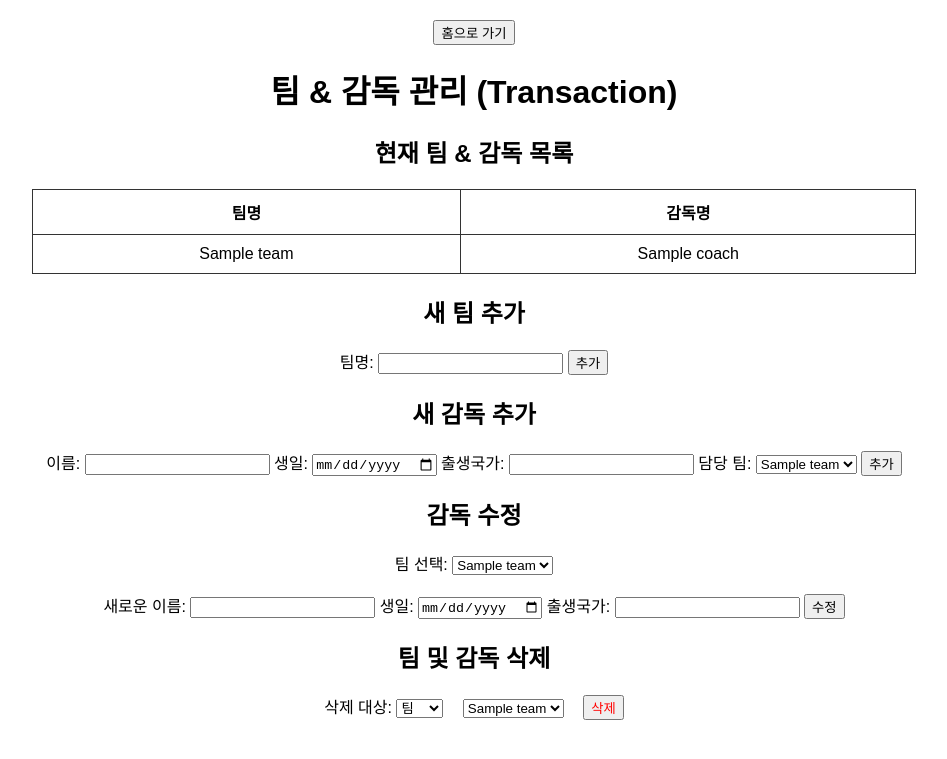
After one commit to seoahS01/BigData-Application, a PHP site: page /pages/transaction.php in a window 1280 px wide. The commit adds this page. Shown: the top 759 px of the page, without its empty margins (166-1113 px from the left). Run offline with PHP 8.4, Linux system fonts and the light colour scheme; tables that the repository leaves empty hold one stand-in row (values such as "Sample post").

Commit message:
feat: transaction.php 구현

```diff
--- a/team14/index.php
+++ b/team14/index.php
@@ -61,6 +61,10 @@
             <button type="submit">Coach Detail</button>
         </form>
 
+        <form action="pages/transaction.php" method="get">
+            <button type="submit">Transaction</button>
+        </form>
+
     </div>
 
 </body>
--- /dev/null
+++ b/team14/pages/transaction.php
@@ -0,0 +1,384 @@
+<?php
+
+// 담당자 2171054 황서아
+
+error_reporting(E_ALL);
+ini_set('display_errors', 1);
+include "../db_connect.php";
+
+$action = $_POST["action"] ?? "";
+$message = "";
+
+// INSERT
+if ($action === "insert_team") {
+
+    $team_name = trim($_POST["team_name"]);
+
+    if ($team_name === "") {
+        $message = "⚠ 팀명을 입력하세요.";
+    } else {
+
+        mysqli_begin_transaction($conn);
+
+        try {
+            $sql = "SELECT COALESCE(MAX(team_id), 0) + 1 AS new_id FROM team";
+            $res = mysqli_query($conn, $sql);
+            $row = mysqli_fetch_assoc($res);
+            $new_team_id = $row["new_id"];
+
+            $sql = "INSERT INTO team (team_id, team_name) VALUES (?, ?)";
+            $stmt = mysqli_prepare($conn, $sql);
+            mysqli_stmt_bind_param($stmt, "is", $new_team_id, $team_name);
+            mysqli_stmt_execute($stmt);
+
+            mysqli_commit($conn);
+            $message = "새 팀이 추가되었습니다.";
+
+        } catch (Exception $e) {
+            mysqli_rollback($conn);
+            $message = "팀 추가 실패: " . $e->getMessage();
+        }
+    }
+}
+
+if ($action === "insert_coach") {
+
+    $coach_name = trim($_POST["coach_name"]);
+    $birth_date = $_POST["birth_date"];
+    $birth_area = $_POST["birth_area"];
+    $team_id = intval($_POST["team_id"]);
+
+    if ($coach_name === "") {
+        $message = "⚠ 감독 이름을 입력하세요.";
+    } else {
+        mysqli_begin_transaction($conn);
+
+        try {
+            $sql = "SELECT COALESCE(MAX(coach_id), 0) + 1 AS new_id FROM coach";
+            $res = mysqli_query($conn, $sql);
+            $row = mysqli_fetch_assoc($res);
+            $new_coach_id = $row["new_id"];
+
+            $sql = "INSERT INTO coach (coach_id, name, birth_date, birth_area, team_id)
+                    VALUES (?, ?, ?, ?, ?)";
+            $stmt = mysqli_prepare($conn, $sql);
+            mysqli_stmt_bind_param($stmt, "isssi",
+                $new_coach_id, $coach_name, $birth_date, $birth_area, $team_id);
+            mysqli_stmt_execute($stmt);
+
+            mysqli_commit($conn);
+            $message = "새 감독이 추가되었습니다.";
+
+        } catch (Exception $e) {
+            mysqli_rollback($conn);
+            $message = "감독 추가 실패: " . $e->getMessage();
+        }
+    }
+}
+
+// UPDATE
+
+$protected_coaches = [
+    "A. Wenger", "A. Conte", "C. Shakespeare",
+    "M. Pochettino", "R. Hodgson", "D. Moyes"
+];
+
+if ($action === "update_coach") {
+
+    $team_id = intval($_POST["team_id"]);
+    $coach_name = trim($_POST["coach_name"]);
+    $birth_date = $_POST["birth_date"];
+    $birth_area = $_POST["birth_area"];
+
+    $q = mysqli_query($conn, "SELECT coach_id, name FROM coach WHERE team_id = $team_id");
+    $row = mysqli_fetch_assoc($q);
+
+    if (!$row) {
+        $message = "이 팀에는 감독이 없습니다.";
+    } else {
+        $coach_id = $row["coach_id"];
+        $old_name = $row["name"];
+
+        if (in_array($old_name, $protected_coaches)) {
+            $message = "기존 감독은 수정할 수 없습니다.";
+        } else {
+            mysqli_begin_transaction($conn);
+
+    try {
+        $sql = "UPDATE coach
+                SET name = ?, birth_date = ?, birth_area = ?
+                WHERE coach_id = ?";
+        $stmt = mysqli_prepare($conn, $sql);
+        mysqli_stmt_bind_param($stmt, "sssi",
+            $coach_name, $birth_date, $birth_area, $coach_id);
+        mysqli_stmt_execute($stmt);
+
+        mysqli_commit($conn);
+        $message = "감독 정보가 성공적으로 수정되었습니다.";
+
+    } catch (Exception $e) {
+        mysqli_rollback($conn);
+        $message = "감독 수정 실패: " . $e->getMessage();
+    }
+}}
+}
+
+
+// DELETE
+
+// 기존 데이터 (삭제 금지)
+$protected_teams = [
+    "Arsenal FC", "Chelsea FC",
+    "Tottenham Hotspur FC",
+    "Crystal Palace FC", "West Ham United FC"
+];
+
+$protected_coaches = [
+    "A. Wenger", "A. Conte", "C. Shakespeare",
+    "M. Pochettino", "R. Hodgson", "D. Moyes"
+];
+
+if (!empty($_POST['action']) && $_POST['action'] === 'delete') {
+
+    $target_type = $_POST['target_type'] ?? '';
+
+    if ($target_type === "team") {
+        $target_id = intval($_POST['team_target_id'] ?? 0);
+    } else if ($target_type === "coach") {
+        $target_id = intval($_POST['coach_target_id'] ?? 0);
+    } else {
+        $message = "삭제할 대상을 선택하세요.";
+        $target_id = 0;
+    }
+
+    if ($target_id <= 0) {
+        $message = "삭제할 대상을 선택하세요.";
+    }
+    else if ($target_type === "team") {
+
+        // 팀 이름 조회
+        $q = mysqli_query($conn, "SELECT team_name FROM team WHERE team_id = $target_id");
+        $row = mysqli_fetch_assoc($q);
+        if (!$row) {
+            $message = "팀 정보가 존재하지 않습니다.";
+        } else {
+
+            $team_name = $row["team_name"];
+
+            if (in_array($team_name, $protected_teams)) {
+                $message = "기존 팀은 삭제할 수 없습니다.";
+            } else {
+
+                mysqli_begin_transaction($conn);
+
+                try {
+                    // 감독 삭제
+                    $sql = "DELETE FROM coach WHERE team_id = ?";
+                    $stmt = mysqli_prepare($conn, $sql);
+                    mysqli_stmt_bind_param($stmt, "i", $target_id);
+                    mysqli_stmt_execute($stmt);
+
+                    // 팀 삭제
+                    $sql = "DELETE FROM team WHERE team_id = ?";
+                    $stmt = mysqli_prepare($conn, $sql);
+                    mysqli_stmt_bind_param($stmt, "i", $target_id);
+                    mysqli_stmt_execute($stmt);
+
+                    mysqli_commit($conn);
+                    $message = "팀 및 담당 감독이 삭제되었습니다.";
+
+                } catch (Exception $e) {
+                    mysqli_rollback($conn);
+                    $message = "삭제 실패: " . $e->getMessage();
+                }
+            }
+        }
+    }
+    else if ($target_type === "coach") {
+
+        $q = mysqli_query($conn, "SELECT name FROM coach WHERE coach_id = $target_id");
+        $row = mysqli_fetch_assoc($q);
+
+        if (!$row) {
+            $message = "감독 정보가 존재하지 않습니다.";
+        } else {
+
+            $coach_name = $row["name"];
+
+            if (in_array($coach_name, $protected_coaches)) {
+                $message = "기존 감독은 삭제할 수 없습니다.";
+            } else {
+
+                mysqli_begin_transaction($conn);
+
+                try {
+                    // 감독 삭제
+                    $sql = "DELETE FROM coach WHERE coach_id = ?";
+                    $stmt = mysqli_prepare($conn, $sql);
+                    mysqli_stmt_bind_param($stmt, "i", $target_id);
+                    mysqli_stmt_execute($stmt);
+
+                    mysqli_commit($conn);
+                    $message = "감독이 삭제되었습니다.";
+
+                } catch (Exception $e) {
+                    mysqli_rollback($conn);
+                    $message = "삭제 실패: " . $e->getMessage();
+                }
+            }
+        }
+    }
+}
+
+
+$sql = "
+    SELECT t.team_id, t.team_name,
+           c.coach_id, c.name AS coach_name
+    FROM team t
+    LEFT JOIN coach c ON t.team_id = c.team_id
+    ORDER BY t.team_id
+";
+$list = mysqli_query($conn, $sql);
+
+?>
+
+<!DOCTYPE html>
+<html>
+<head>
+<meta charset="UTF-8">
+<title>Transaction Page</title>
+<style>
+body { font-family: Arial; text-align: center; }
+table { border-collapse: collapse; width: 70%; margin: 20px auto; }
+th, td { padding: 10px; border: 1px solid #333; }
+.msg { color: blue; font-size: 18px; margin-top: 10px; }
+</style>
+</head>
+
+<body>
+
+<form action="../index.php" method="get" style="margin-top:20px;">
+    <button type="submit">홈으로 가기</button>
+</form>
+
+
+<h1>팀 & 감독 관리 (Transaction)</h1>
+
+<?php if ($message !== "") { ?>
+<div class="msg"><?= $message ?></div>
+<?php } ?>
+
+<h2> 현재 팀 & 감독 목록</h2>
+
+<table>
+<tr>
+    <th>팀명</th>
+    <th>감독명</th>
+</tr>
+
+<?php while ($r = mysqli_fetch_assoc($list)) { ?>
+<tr>
+    <td><?= $r["team_name"] ?></td>
+    <td><?= $r["coach_name"] ?: "-" ?></td>
+</tr>
+<?php } ?>
+
+</table>
+
+<h2><h2>새 팀 추가</h2>
+<form method="POST">
+    <input type="hidden" name="action" value="insert_team">
+    팀명: <input type="text" name="team_name">
+    <button type="submit">추가</button>
+</form>
+
+<h2>새 감독 추가</h2>
+<form method="POST">
+    <input type="hidden" name="action" value="insert_coach">
+    이름: <input type="text" name="coach_name">
+    생일: <input type="date" name="birth_date">
+    출생국가: <input type="text" name="birth_area">
+    담당 팀:
+    <select name="team_id">
+        <?php
+        $teams = mysqli_query($conn, "SELECT team_id, team_name FROM team");
+        while ($t = mysqli_fetch_assoc($teams)) {
+            echo "<option value='{$t["team_id"]}'>{$t["team_name"]}</option>";
+        }
+        ?>
+    </select>
+    <button type="submit">추가</button>
+</form>
+
+<h2>감독 수정</h2>
+<form method="POST">
+    <input type="hidden" name="action" value="update_coach">
+
+    팀 선택:
+    <select name="team_id">
+        <?php
+        $tList = mysqli_query($conn, "SELECT team_id, team_name FROM team");
+        while ($t = mysqli_fetch_assoc($tList)) {
+            echo "<option value='{$t['team_id']}'>{$t['team_name']}</option>";
+        }
+        ?>
+    </select>
+
+    <br><br>
+    새로운 이름: <input type="text" name="coach_name">
+    생일: <input type="date" name="birth_date">
+    출생국가: <input type="text" name="birth_area">
+
+    <button type="submit">수정</button>
+</form>
+
+<h2>팀 및 감독 삭제</h2>
+
+<script>
+function updateDeleteOptions() {
+    const targetType = document.getElementById("target_type").value;
+
+    document.getElementById("delete_team_select").style.display =
+        (targetType === "team") ? "inline-block" : "none";
+
+    document.getElementById("delete_coach_select").style.display =
+        (targetType === "coach") ? "inline-block" : "none";
+}
+</script>
+
+<form method="POST">
+    <input type="hidden" name="action" value="delete">
+
+    삭제 대상:
+    <select name="target_type" id="target_type" onchange="updateDeleteOptions()">
+        <option value="team">팀</option>
+        <option value="coach">감독</option>
+    </select>
+
+    <select name="team_target_id" id="delete_team_select" style="margin-left:15px;">
+        <?php
+        $teamQ = mysqli_query($conn, "SELECT team_id, team_name FROM team ORDER BY team_name");
+        while ($t = mysqli_fetch_assoc($teamQ)) {
+            echo "<option value='{$t['team_id']}'>{$t['team_name']}</option>";
+        }
+        ?>
+    </select>
+
+    <select name="coach_target_id" id="delete_coach_select" style="margin-left:15px; display:none;">
+        <?php
+        $coachQ = mysqli_query($conn, "SELECT coach_id, name FROM coach ORDER BY name");
+        while ($c = mysqli_fetch_assoc($coachQ)) {
+            echo "<option value='{$c['coach_id']}'>{$c['name']}</option>";
+        }
+        ?>
+    </select>
+
+    <button type="submit" style="color:red; margin-left:15px;">삭제</button>
+</form>
+
+<script>
+updateDeleteOptions();
+</script>
+
+</body>
+</html>
```
